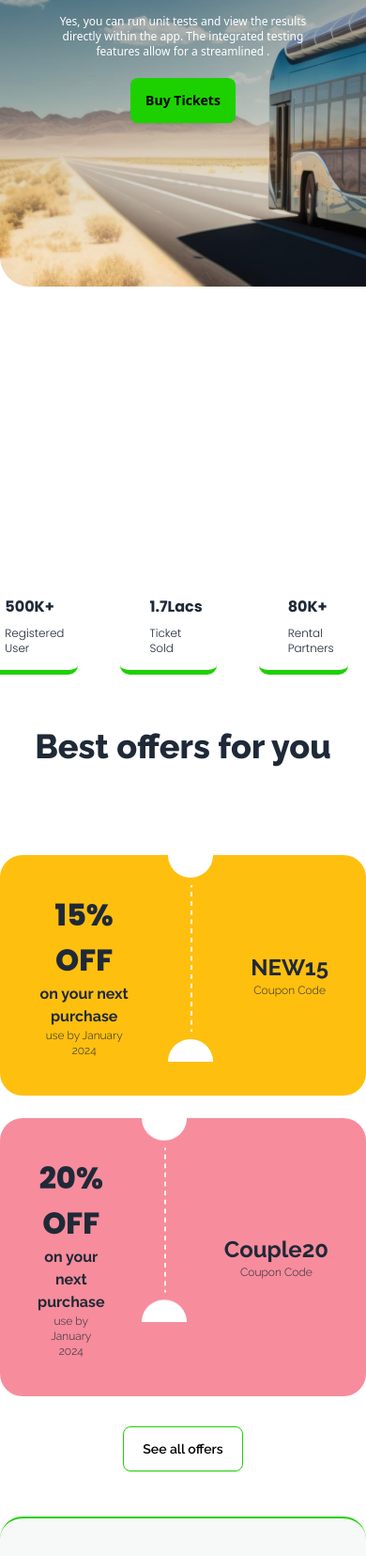
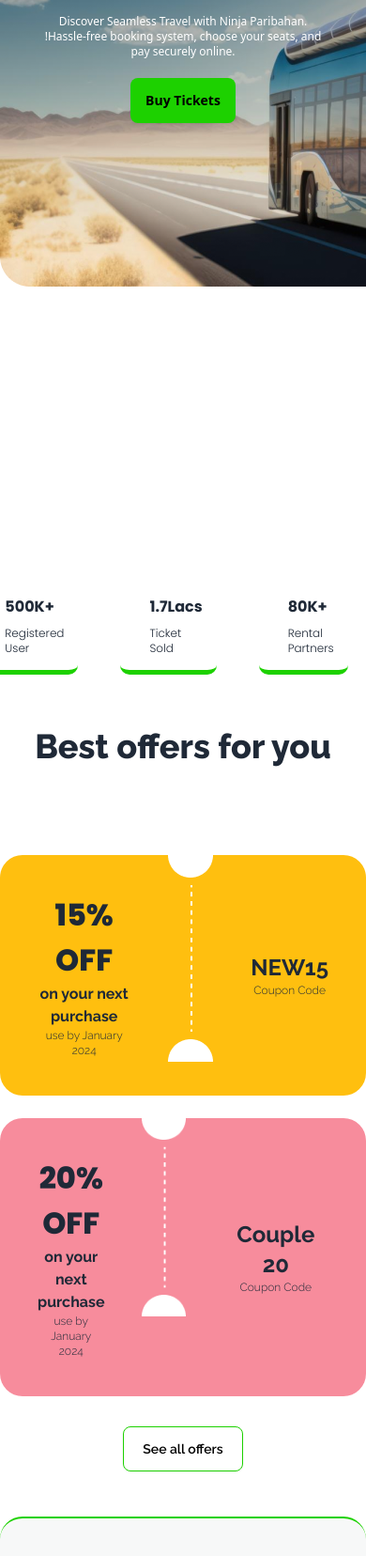
Before and after one commit to Nusratbadhon1998/Assignment-5, a plain HTML site: page index.html in a window 390 px wide. Shown: the part 341-1997 px from the top of the page at 94% size. Drawn offline with nearby package versions, Linux system fonts and the light colour scheme.

Commit message:
Updated html file

```diff
--- a/index.html
+++ b/index.html
@@ -115,9 +115,7 @@
 
                 <h2 class="text-white  text-3xl lg:text-6xl font-extrabold">End-to-End Travel with <br> <span
                         class="text-primary-bg">Ninja Paribahan</span></h2>
-                <p class=" w-[300px] lg:w-[500px] text-white text-xs lg:text-[16px] font-normal">Yes, you can run unit
-                    tests and view the results directly within the app. The integrated testing features allow for a
-                    streamlined .</p>
+                <p class=" w-[300px] lg:w-[500px] text-white text-xs lg:text-[16px] font-normal">Discover Seamless Travel with Ninja Paribahan. !Hassle-free booking system, choose your seats, and pay securely online.</p>
 
                 <button class="btn hover:bg-secondary-bg-2 hover:text-primary-bg bg-primary-bg text-black border-none">
                     <a href="#ticket-section"> Buy
@@ -206,7 +204,7 @@
                         <img src="./images/cupon-devider.png" alt="">
                     </div>
                     <div class="p-10 flex flex-col justify-center items-center">
-                        <h1 class="text-2xl font-bold">Couple20</h1>
+                        <h1 class="text-2xl font-bold">Couple 20</h1>
                         <p class="text-xs font-light text-text-secondary-3">Coupon Code</p>
                     </div>
 
@@ -229,9 +227,7 @@
             <div class="space-y-5">
 
                 <h1 class="font-bold text-3xl">Ninja Paribahan</h1>
-                <p class="text-[16px] text-text-secondary-2 font-semibold w-[60%] mx-auto">Yes, you can run unit tests
-                    and view the
-                    results directly within the app. The integrated testing features allow for a streamlined </p>
+                <p class="text-[16px] text-text-secondary-2 font-semibold w-[60%] mx-auto">Traveling with family? Check out our packages for even bigger savings. Book now and travel later! Flexible booking options available to suit your schedule.gi</p>
             </div>
             <!-- ***************************************** -->
             <!-- Route Departure Card -->
```
